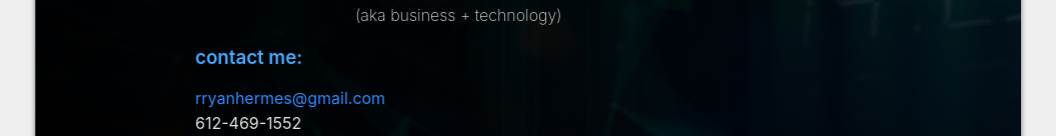
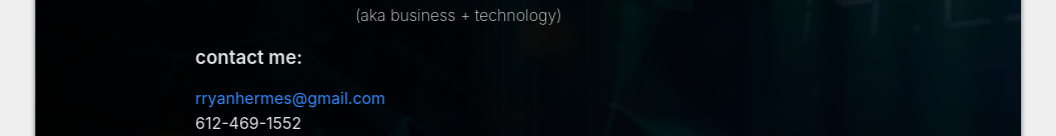
Before and after one commit to RyanHermesRCC/personal-website, a plain HTML site: page index.html in a window 1280 px wide. Shown: the part 366-502 px from the top of the page, without its empty margins (112-1168 px from the left). Drawn offline with Linux system fonts and the light colour scheme.

Commit message:
Update index.css

```diff
--- a/static/index.css
+++ b/static/index.css
@@ -87,7 +87,7 @@ html, body {
 
 #contactme {
     font-weight: 600;
-    color: #48aaff;
+    color: #e3e3e3;
 }
 
 #email, #phone, #linkedin {
```
